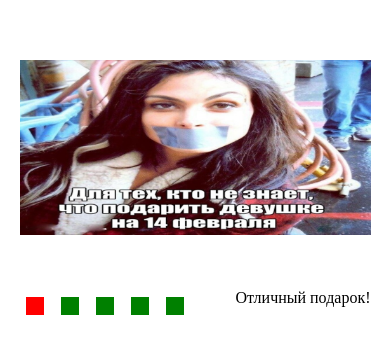
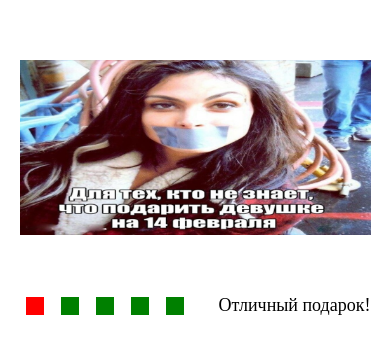
Before and after one commit to ZaikovEvgeni/cssMemSlider, a plain HTML site: page cssMemSlider/index.html in a window 390 px wide. Shown: the part 231-584 px from the top of the page. Drawn offline with Linux system fonts and the light colour scheme.

Commit message:
fix: text pixel to em 17/10/2021 17h-50min-22sec

```diff
--- a/cssMemSlider/style.css
+++ b/cssMemSlider/style.css
@@ -1,3 +1,7 @@
+
+html {
+  font-size: 15px;
+}
 
 
 /* .container {
@@ -79,6 +83,8 @@ input {
   justify-content: center;
   width: 33px;
   height: 33px;
+  /* width: 20%;
+  height: auto; */
   /* background: grey; */
   /* border: 1px solid black; */
   cursor: pointer;
@@ -90,6 +96,8 @@ input {
   display: inline-block;
   width: 18px;
   height: 18px;
+  /* width: 50%;
+  height: 50%; */
   background: green;
 }
 
@@ -143,6 +151,7 @@ input {
 .texts {
   width: 50%;
   overflow: hidden;
+
 }
 
 .texts__items {
@@ -156,6 +165,7 @@ input {
   display: block;
   width: 20%;
   text-align: end;
+  font-size: 2em;
 }
 
 
@@ -206,6 +216,21 @@ input {
 
 
 
+@media ( max-width: 1014px ) {
+  .texts__items span {
+    font-size: 1.5em;
+    padding-top: 2px;
+  }
+}
+
+
+@media ( max-width: 764px ) {
+  .texts__items span {
+    font-size: 1.2em;
+    padding-top: 6px;
+  }
+}
+
 
 
 
@@ -217,9 +242,9 @@ input {
 
 @media ( max-width: 340px ) {
   .slider-inner {
-    flex-direction: column;
+
     margin-top: 20px;
-    align-items: center;
+
   }
 
   .slider-control {
@@ -227,6 +252,9 @@ input {
   }
 
   .texts__items span {
-    text-align: start;
+    font-size: 1.1em;
+    padding-top: 7px;
   }
+
+
 }
```
